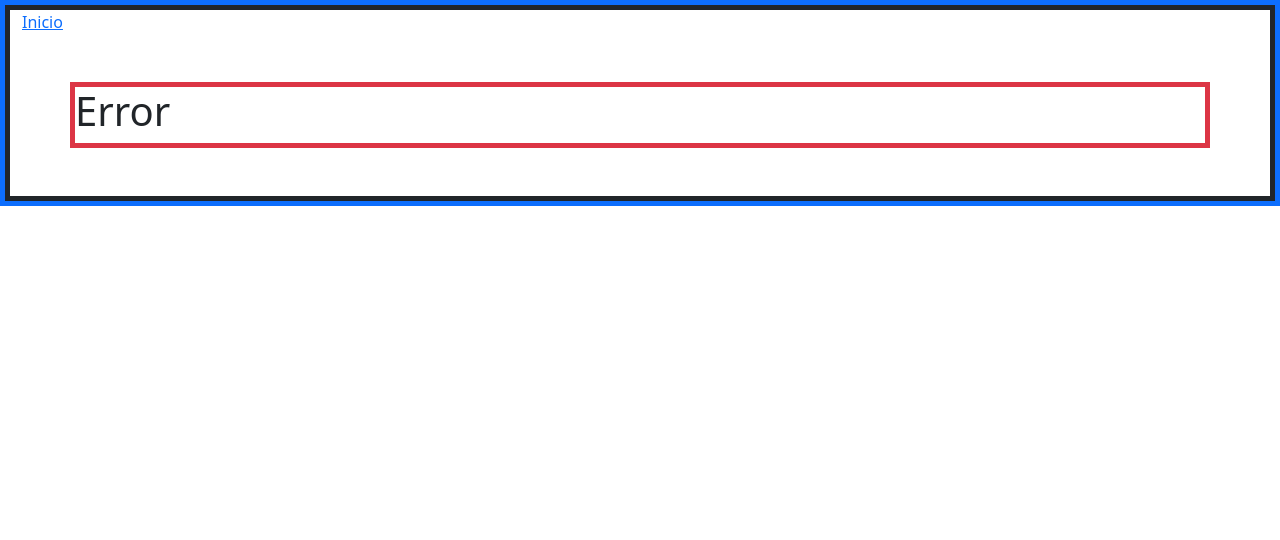
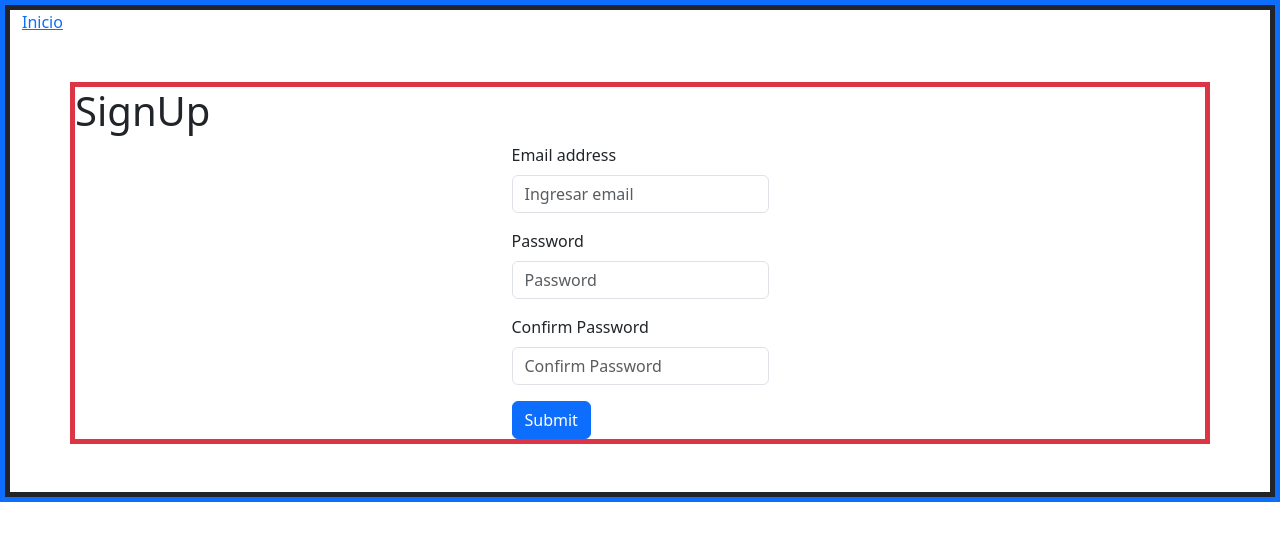
Before and after one commit to PabloRodriguez95/CreandoComponentesEnJSConREACT, a React (Vite) app: page /signup in a window 1280 px wide. Shown: the top 540 px of the page. Built offline with nearby package versions, Linux system fonts and the light colour scheme.

Commit message:
add formik yup and clsx

```diff
--- a/package.json
+++ b/package.json
@@ -12,10 +12,13 @@
   "dependencies": {
     "axios": "^1.4.0",
     "bootstrap": "^5.3.0",
+    "clsx": "^1.2.1",
+    "formik": "^2.4.1",
     "react": "^18.2.0",
     "react-bootstrap": "^2.7.4",
     "react-dom": "^18.2.0",
-    "react-router-dom": "^6.12.1"
+    "react-router-dom": "^6.12.1",
+    "yup": "^1.2.0"
   },
   "devDependencies": {
     "@types/react": "^18.0.37",
--- a/src/App.jsx
+++ b/src/App.jsx
@@ -8,6 +8,8 @@ import UsoDeEfecto from "./components/UsoDeEfecto";
 // eslint-disable-next-line no-unused-vars
 import { BrowserRouter, Routes, Route} from "react-router-dom";
 import Error from "./components/Error";
+import SignUp from "./components/SignUp";
+
 function App() {
   const [value, setValue] = useState("");
   const [notes, setNotes] = useState([]);
@@ -32,6 +34,7 @@ function App() {
             <Route exact path="/destructuring" element={<Destructuring />} />
             {currentUser==='ADMIN' &&  <Route exact path="/test" element={<Test notes={notes} setNotes={setNotes}  />} />}
             <Route exact path="/promesas" element={<Promesas />} />
+            <Route exact path="/signup" element={<SignUp />} />
             <Route path="/*" element={<Error />} />
           </Routes>
         </div>
--- /dev/null
+++ b/src/components/SignUp.jsx
@@ -0,0 +1,154 @@
+/* eslint-disable no-unused-vars */
+
+import React, { useState } from "react";
+import { Form, Button } from "react-bootstrap";
+
+import { useFormik } from "formik";
+import * as Yup from "yup";
+import clsx from "clsx";
+
+const SignUp = () => {
+  const regExPassword = /^(?=\w*\d)(?=\w*[A-Z])(?=\w*[a-z])\S{8,16}$/;
+
+  const SignUpSchema = Yup.object().shape({
+    email: Yup.string()
+      .email("Formato invalido")
+      .required("El email es requerido")
+      .min(4, "Minimo 4 caracteres")
+      .max(30, "Maximo 30 caracteres")
+      .trim(),
+    password: Yup.string()
+      .required("La contraseña es requerida")
+      .min(8, "Minimo 8 caracteres")
+      .max(16, "Maximo 16 caracteres")
+      .matches(regExPassword, "Formato invalido")
+      .trim(),
+    confirmPassword: Yup.string()
+      .required("La confirmacion de la contraseña es requerida")
+      .min(8, "Minimo 8 caracteres")
+      .max(16, "Maximo 16 caracteres")
+      .oneOf([Yup.ref("password")], "Las contraseñas no coinciden")
+      .trim(),
+  });
+
+  const initialValues = {
+    email: "",
+    password: "",
+    confirmPassword: "",
+  };
+
+  const formik = useFormik({
+    initialValues,
+    validationSchema: SignUpSchema,
+    validateOnChange: true,
+    validateOnBlur: true,
+    onSubmit:(values) => {
+      console.log("Valores de Formik-->", values);
+
+    },
+  });
+  const [typeConfirm, setTypeConfirm] = useState("password");
+  return (
+    <div>
+      <h1>SignUp</h1>
+      <div className="d-flex justify-content-center">
+        <Form onSubmit={formik.handleSubmit} noValidate>
+          <Form.Group className="mb-3">
+            <Form.Label htmlFor="email">Email address</Form.Label>
+            <Form.Control
+              type="email"
+              placeholder="Ingresar email"
+              id="email"
+              maxLength={30}
+              {...formik.getFieldProps("email")}
+              className={clsx(
+                "form-control",
+                {
+                  "is-invalid": formik.touched.email && formik.errors.email,
+                },
+                {
+                  "is-valid": formik.touched.email && !formik.errors.email,
+                }
+              )}
+            />
+            {formik.touched.email && formik.errors.email && (
+              <div className="text-danger fw-bolder mt-1">
+                <span role="alert">{formik.errors.email}</span>
+              </div>
+            )}
+          </Form.Group>
+
+          <Form.Group className="mb-3">
+            <Form.Label htmlFor="password">Password</Form.Label>
+            <Form.Control
+              type="text"
+              placeholder="Password"
+              id="password"
+              maxLength={16}
+              {...formik.getFieldProps("password")}
+              className={clsx(
+                "form-control",
+                {
+                  "is-invalid":
+                    formik.touched.password && formik.errors.password,
+                },
+                {
+                  "is-valid":
+                    formik.touched.password && !formik.errors.password,
+                }
+              )}
+            />
+            {formik.touched.password && formik.errors.password && (
+              <div className="text-danger fw-bolder mt-1">
+                <span role="alert">{formik.errors.password}</span>
+              </div>
+            )}
+          </Form.Group>
+          <Form.Group className="mb-3">
+            <Form.Label htmlFor="confirmPassword">Confirm Password</Form.Label>
+            <Form.Control
+              onFocus={() => {
+                setTypeConfirm("text");
+              }}
+              onMouseEnter={() => {
+                setTypeConfirm("text");
+              }}
+              onMouseOut={() => {
+                setTypeConfirm("password");
+              }}
+              type={typeConfirm}
+              placeholder="Confirm Password"
+              id="confirmPassword"
+              maxLength={16}
+              {...formik.getFieldProps("confirmPassword")}
+              className={clsx(
+                "form-control",
+                {
+                  "is-invalid":
+                    formik.touched.confirmPassword &&
+                    formik.errors.confirmPassword,
+                },
+                {
+                  "is-valid":
+                    formik.touched.confirmPassword &&
+                    !formik.errors.confirmPassword,
+                }
+              )}
+            />
+            {formik.touched.confirmPassword &&
+              formik.errors.confirmPassword && (
+                <div className="text-danger fw-bolder mt-1">
+                  <span role="alert">{formik.errors.confirmPassword}</span>
+                </div>
+              )}
+          </Form.Group>
+          <Button variant="primary" type="submit">
+            Submit
+          </Button>
+        </Form>
+      </div>
+    </div>
+  );
+};
+
+export default SignUp;
--- a/src/components/UsoDeEfecto.jsx
+++ b/src/components/UsoDeEfecto.jsx
@@ -55,6 +55,7 @@ const UsoDeEfecto = () => {
         <button className="btn mx-2 btn-outline-info" onClick={()=>navigate("/promesas")}>Promesas</button>
         <button className="btn mx-2 btn-outline-info" onClick={()=>{ navigate('/test')}}>test</button>
         <button className="btn mx-2 btn-outline-info" onClick={()=>{navigate('/destructuring')}}>destructuring</button>
+        <button className="btn mx-2 btn-outline-info" onClick={()=>{navigate('/signup')}}>SignUp</button>
       </div>
       <div className="d-flex justify-content-center my-2">
       <button onClick={() => setMostrar(false)} className="mx-3 btn btn-outline-danger"> Ocultar Personajes</button>
```
Also changed, not shown: 1 other file (tests, documents, lock files or other folders).
